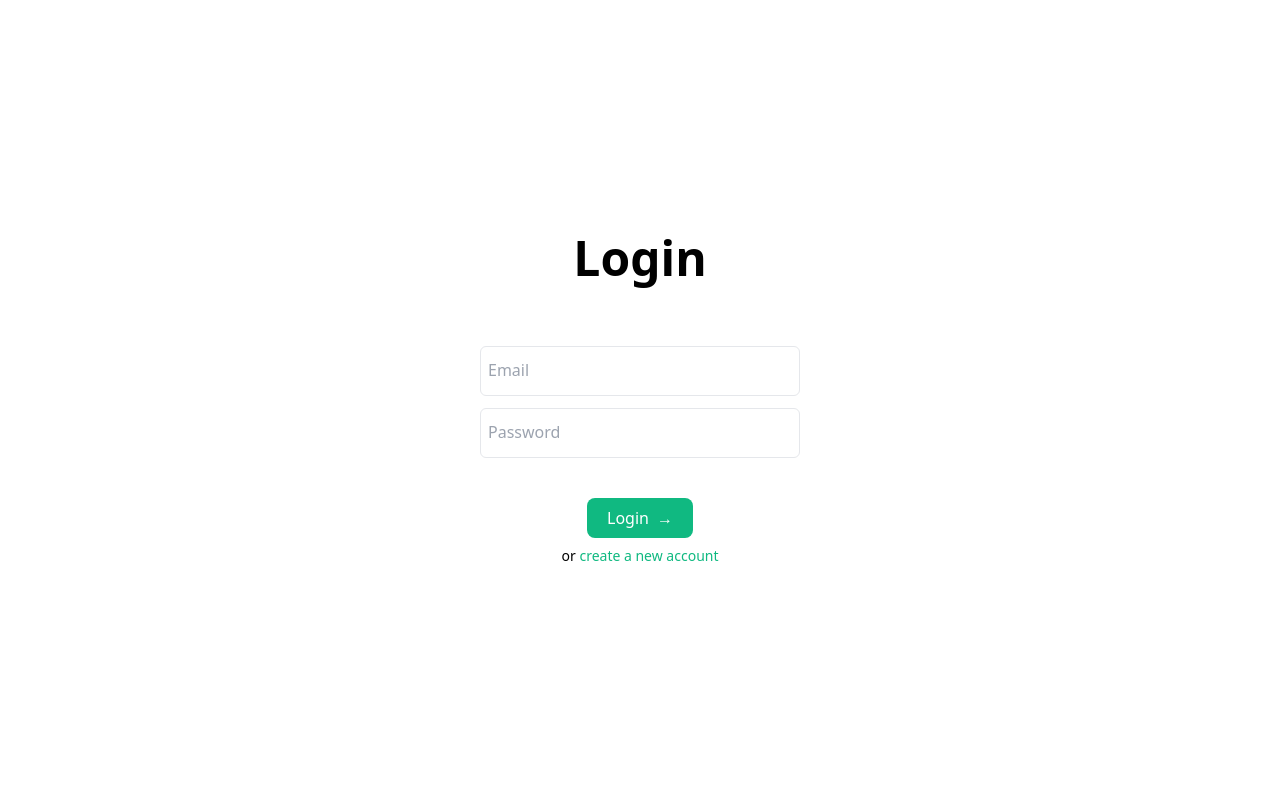
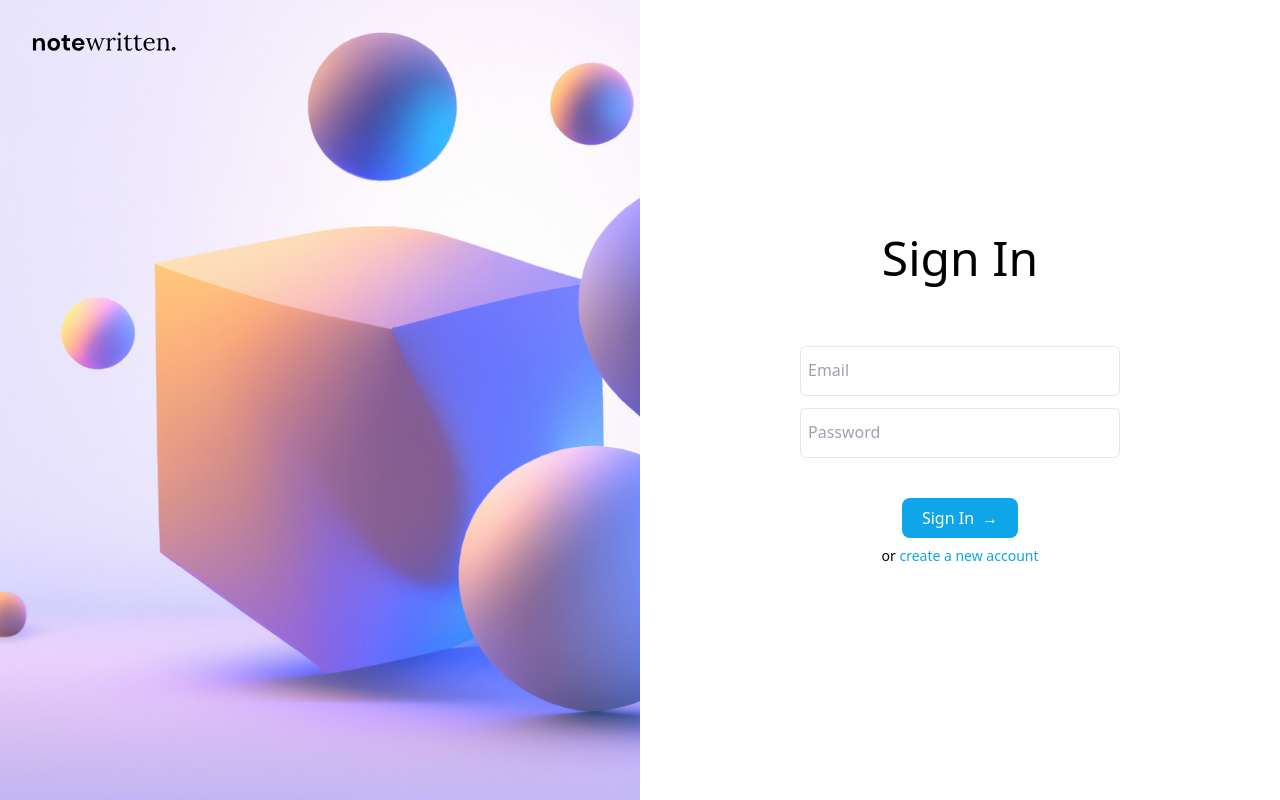
Before and after one commit to alyssadsouza/notewritten, a React (Vite) app in the folder client/: page / in a window 1280 px wide. Built offline with nearby package versions, Linux system fonts and the light colour scheme.

Commit message:
style login and register page

```diff
--- a/client/src/pages/Login.tsx
+++ b/client/src/pages/Login.tsx
@@ -3,7 +3,9 @@ import { useNavigate } from "react-router";
 import useAuth from "../hooks/useAuth";
 import TextInput from "../components/Inputs/TextInput";
 import { Link } from "react-router-dom";
+import { ReactComponent as Logo } from "../assets/logo.svg";
 import { ReactComponent as Spinner } from "../assets/spinner.svg";
+import shapes from "../assets/shapes.jpg";
 
 function Login() {
   const navigate = useNavigate();
@@ -23,7 +25,12 @@ function Login() {
   }, [token]);
 
   return (
-    <div className="w-screen h-screen flex flex-col items-center justify-center gap-16">
+    <div className="w-screen h-screen grid grid-cols-2">
+      <div>
+        <Logo className="w-36 text-white absolute top-8 left-8" />
+        <img src={shapes} className="object-cover h-full w-full" />
+      </div>
+      <div className="flex flex-col items-center justify-center gap-16">
         {error && (
           <div className="alert alert-red w-[20rem]">
             <span>✕</span>
@@ -34,10 +41,15 @@ function Login() {
             </p>
           </div>
         )}
-      <h1 className="text-5xl font-bold">Login</h1>
+        <h1 className="text-5xl font-medium">Sign In</h1>
         <form onSubmit={loginUser} className="flex flex-col gap-2 items-center">
           <div className="flex flex-col gap-3 relative w-[20rem] mb-8">
-          <TextInput label="Email" value={email} setValue={setEmail} required />
+            <TextInput
+              label="Email"
+              value={email}
+              setValue={setEmail}
+              required
+            />
             <TextInput
               label="Password"
               value={password}
@@ -48,23 +60,28 @@ function Login() {
           </div>
           <button
             type="submit"
-          className="group btn btn-green inline-flex gap-2 w-fit self-center items-center"
+            className="group btn btn-blue inline-flex gap-2 w-fit self-center items-center"
           >
-          <p>Login</p>
+            <p>Sign In</p>
             {!loading ? (
-            <span className="group-hover:translate-x-2 transition-all">→</span>
+              <span className="group-hover:translate-x-2 transition-all">
+                →
+              </span>
             ) : (
-            <span className="animate-spin"><Spinner className="w-4"/></span>
+              <span className="animate-spin">
+                <Spinner className="w-4" />
+              </span>
             )}
           </button>
           <p className="text-sm">
             or{" "}
-          <Link to="/register" className="hover:underline text-emerald-500">
+            <Link to="/register" className="hover:underline text-sky-500">
               create a new account
             </Link>
           </p>
         </form>
       </div>
+    </div>
   );
 }
 
--- a/client/src/pages/Register.tsx
+++ b/client/src/pages/Register.tsx
@@ -2,7 +2,9 @@ import React, { useState } from "react";
 import TextInput from "../components/Inputs/TextInput";
 import { register } from "../utils/api";
 import { Link, useNavigate } from "react-router-dom";
+import { ReactComponent as Logo } from "../assets/logo.svg";
 import { ReactComponent as Spinner } from "../assets/spinner.svg";
+import shapes from "../assets/shapes.jpg";
 
 function Register() {
   const navigate = useNavigate();
@@ -30,18 +32,23 @@ function Register() {
         }
       })
       .catch((error) => {
-        console.error(error)
+        console.error(error);
         if (error.response.status === 400) {
-          setError("A user with that email already exists.")
+          setError("A user with that email already exists.");
         } else {
-          setError("Something went wrong. Please try again.")
+          setError("Something went wrong. Please try again.");
         }
       })
       .finally(() => setLoading(false));
   };
 
   return (
-    <div className="w-screen h-screen flex flex-col items-center justify-center gap-16">
+    <div className="w-screen h-screen grid grid-cols-2">
+      <div>
+        <Logo className="w-36 text-white absolute top-8 left-8" />
+        <img src={shapes} className="object-cover h-full w-full" />
+      </div>
+      <div className="flex flex-col items-center justify-center gap-16">
         {error && (
           <div className="alert alert-red w-[20rem]">
             <span>✕</span>
@@ -54,10 +61,18 @@ function Register() {
             <p className="w-full">Created account successfully!</p>
           </div>
         )}
-      <h1 className="text-5xl font-bold">Sign Up</h1>
-      <form onSubmit={createUser} className="flex flex-col gap-2 items-center">
+        <h1 className="text-5xl font-medium">Sign Up</h1>
+        <form
+          onSubmit={createUser}
+          className="flex flex-col gap-2 items-center"
+        >
           <div className="flex flex-col gap-4 relative w-[20rem] mb-8">
-          <TextInput label="Email" value={email} setValue={setEmail} required />
+            <TextInput
+              label="Email"
+              value={email}
+              setValue={setEmail}
+              required
+            />
             <TextInput
               label="Password"
               value={password}
@@ -75,23 +90,28 @@ function Register() {
           </div>
           <button
             type="submit"
-          className="group btn btn-green inline-flex gap-2 w-fit self-center items-center"
+            className="group btn btn-blue inline-flex gap-2 w-fit self-center items-center"
           >
             <p>Create Account</p>
             {!loading ? (
-            <span className="group-hover:translate-x-2 transition-all">→</span>
+              <span className="group-hover:translate-x-2 transition-all">
+                →
+              </span>
             ) : (
-            <span className="animate-spin"><Spinner className="w-4"/></span>
+              <span className="animate-spin">
+                <Spinner className="w-4" />
+              </span>
             )}
           </button>
           <p className="text-sm">
             or{" "}
-          <Link to="/login" className="hover:underline text-emerald-500">
+            <Link to="/login" className="hover:underline text-sky-500">
               login here
             </Link>
           </p>
         </form>
       </div>
+    </div>
   );
 }
 
--- a/client/tailwind.config.js
+++ b/client/tailwind.config.js
@@ -26,11 +26,11 @@ export default {
           borderRadius: '.5rem',
           transition: 'all 300ms'
         },
-        '.btn-green': {
-          backgroundColor: '#10b981',
+        '.btn-blue': {
+          backgroundColor: 'rgb(14,165,233)',
           color: '#fff',
           '&:hover': {
-            backgroundColor: '#059669'
+            backgroundColor: 'rgb(2,132,199)'
           },
         },
         '.alert': {
```
Also changed, not shown: client/src/assets/shapes.jpg (added). Lines whose indentation alone changed are shown as unchanged.
